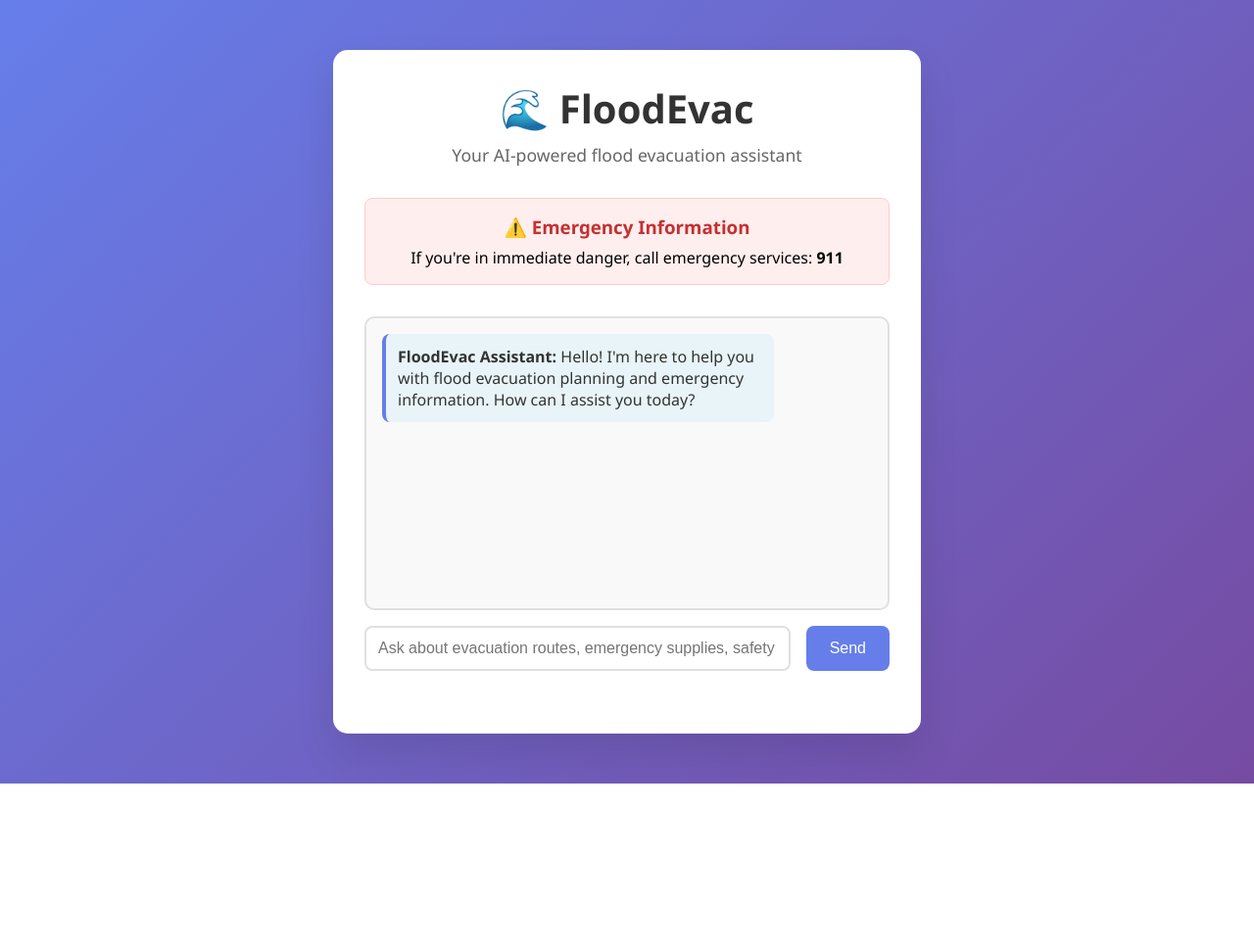
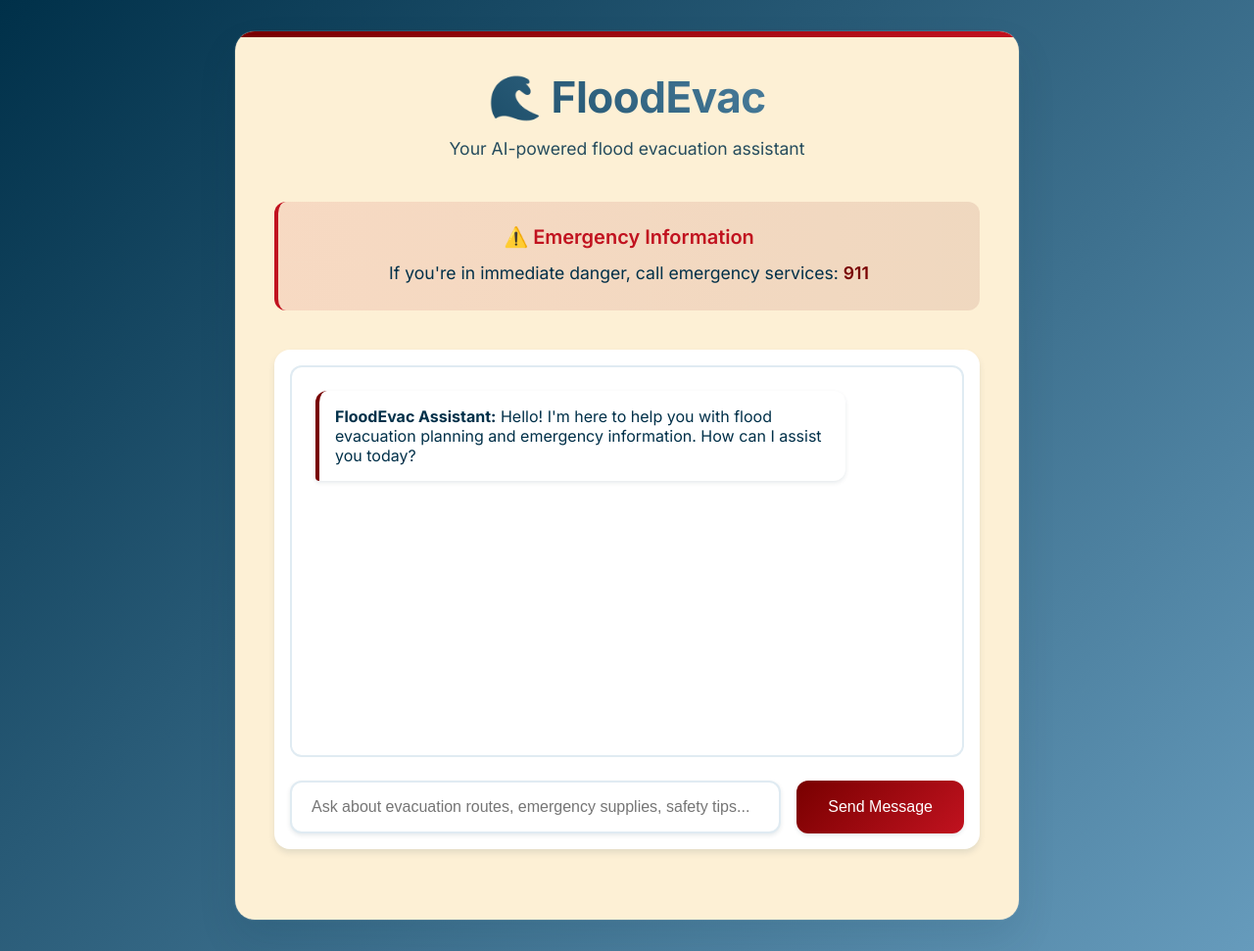
Before and after one commit to ThatMasterCoder/hackthevalley10-floodevac, a Flask app: page / in a window 1280 px wide. Shown: the whole page at 98% size. Before the commit the page ends 800 px from the top, so only its background shows below. Run offline with Flask 3, Linux system fonts and the light colour scheme.

Commit message:
added some stuff

```diff
--- a/app.py
+++ b/app.py
@@ -11,7 +11,7 @@ load_dotenv()
 genai.configure(api_key=os.getenv('GEMINI_API_KEY'))
 
 # Initialize Flask app
-app = Flask(__name__)
+app = Flask(__name__, static_url_path='/static', static_folder='static')
 
 # Initialize the Gemini model
 model = genai.GenerativeModel('gemini-2.5-flash-lite')
@@ -30,35 +30,58 @@ def generate_response():
         if not prompt:
             return jsonify({'error': 'No prompt provided'}), 400
 
-        # Add context for flood evacuation
-        flood_context = """You are a helpful AI assistant specializing in flood evacuation and emergency preparedness.
-        Provide clear, actionable advice for flood emergencies. Always prioritize safety first."""
+        # Add context for flood evacuation with more specific role definition
+        flood_context = """You are FloodEvac Assistant, an AI specialist in flood evacuation and emergency preparedness.
+        Your role is to:
+        1. Provide clear, actionable advice for flood emergencies
+        2. Help with evacuation planning and safety measures
+        3. Respond in a calm, informative manner
+        4. Always prioritize human safety first
 
-        full_prompt = f"{flood_context}\n\nUser question: {prompt}"
+        Format your responses in a clear, easy-to-read manner.
+        If you need to list steps, number them clearly.
+        If you provide emergency advice, highlight critical information."""
 
-        # Generate response using Gemini
-        response = model.generate_content(full_prompt)
+        full_prompt = f"{flood_context}\n\nUser message: {prompt}\n\nProvide a helpful, clear response:"
 
-        # Check if response has text
-        if hasattr(response, 'text') and response.text:
+        # Generate response using Gemini with safety configurations
+        try:
+            response = model.generate_content(
+                full_prompt,
+                generation_config={
+                    'temperature': 0.7,
+                    'top_p': 0.8,
+                    'top_k': 40,
+                }
+            )
+
+            # Validate the response
+            if not response:
+                raise ValueError("Empty response from Gemini API")
+
+            # Extract and validate the text
+            response_text = getattr(response, 'text', None)
+            if not response_text or not isinstance(response_text, str):
+                raise ValueError("Invalid or missing response text")
+
             return jsonify({
-                'response': response.text,
+                'response': response_text,
                 'status': 'success'
             })
-        else:
+
+        except Exception as api_error:
             return jsonify({
-                'error': 'No response generated from AI',
-                'status': 'error',
-                'debug_info': str(response)
+                'error': f'AI Generation Error: {str(api_error)}',
+                'status': 'error'
             }), 500
 
     except Exception as e:
         import traceback
         return jsonify({
-            'error': str(e),
+            'error': 'Server Error: ' + str(e),
             'status': 'error',
             'traceback': traceback.format_exc()
         }), 500
 
 if __name__ == '__main__':
-    app.run(debug=True)
+    app.run(debug=True, port=5001)
--- a/templates/index.html
+++ b/templates/index.html
@@ -4,6 +4,9 @@
     <meta charset="UTF-8">
     <meta name="viewport" content="width=device-width, initial-scale=1.0">
     <title>FloodEvac - Emergency Evacuation Assistant</title>
+    <link rel="preconnect" href="https://fonts.googleapis.com">
+    <link rel="preconnect" href="https://fonts.gstatic.com" crossorigin>
+    <link href="https://fonts.googleapis.com/css2?family=Inter:wght@400;500;600;700&display=swap" rel="stylesheet">
     <style>
         * {
             margin: 0;
@@ -11,130 +14,273 @@
             box-sizing: border-box;
         }
 
+        :root {
+            --dark-red: #780000;
+            --bright-red: #c1121f;
+            --cream: #fdf0d5;
+            --dark-blue: #003049;
+            --light-blue: #669bbc;
+            --shadow-color: rgba(0, 48, 73, 0.1);
+        }
+
         body {
-            font-family: 'Segoe UI', Tahoma, Geneva, Verdana, sans-serif;
-            background: linear-gradient(135deg, #667eea 0%, #764ba2 100%);
+            font-family: 'Inter', sans-serif;
+            background: linear-gradient(135deg, var(--dark-blue) 0%, var(--light-blue) 100%);
             min-height: 100vh;
             display: flex;
             align-items: center;
             justify-content: center;
+            padding: 2rem;
         }
 
         .container {
-            background: white;
-            padding: 2rem;
-            border-radius: 15px;
-            box-shadow: 0 20px 40px rgba(0,0,0,0.1);
-            max-width: 600px;
-            width: 90%;
+            background: var(--cream);
+            padding: 2.5rem;
+            border-radius: 20px;
+            box-shadow: 0 20px 40px var(--shadow-color),
+                       0 0 0 1px rgba(255, 255, 255, 0.1);
+            max-width: 800px;
+            width: 95%;
+            position: relative;
+            overflow: hidden;
+        }
+
+        .container::before {
+            content: '';
+            position: absolute;
+            top: 0;
+            left: 0;
+            right: 0;
+            height: 6px;
+            background: linear-gradient(90deg, var(--dark-red), var(--bright-red));
         }
 
         .header {
             text-align: center;
-            margin-bottom: 2rem;
+            margin-bottom: 2.5rem;
         }
 
         .header h1 {
-            color: #333;
-            margin-bottom: 0.5rem;
-            font-size: 2.5rem;
+            color: var(--dark-blue);
+            margin-bottom: 0.75rem;
+            font-size: 2.75rem;
+            font-weight: 700;
+            letter-spacing: -0.5px;
+            background: linear-gradient(45deg, var(--dark-blue), var(--light-blue));
+            -webkit-background-clip: text;
+            -webkit-text-fill-color: transparent;
         }
 
         .header p {
-            color: #666;
+            color: var(--dark-blue);
             font-size: 1.1rem;
+            opacity: 0.85;
+            max-width: 600px;
+            margin: 0 auto;
+            line-height: 1.6;
         }
 
         .chat-container {
             margin-bottom: 2rem;
+            background: white;
+            border-radius: 16px;
+            padding: 1rem;
+            box-shadow: 0 4px 6px var(--shadow-color);
         }
 
         .chat-box {
-            border: 2px solid #e0e0e0;
-            border-radius: 10px;
-            height: 300px;
+            border: 2px solid rgba(102, 155, 188, 0.2);
+            border-radius: 12px;
+            height: 400px;
             overflow-y: auto;
-            padding: 1rem;
-            background: #f9f9f9;
-            margin-bottom: 1rem;
+            padding: 1.5rem;
+            background: white;
+            margin-bottom: 1.5rem;
+            scroll-behavior: smooth;
+        }
+
+        .chat-box::-webkit-scrollbar {
+            width: 8px;
+        }
+
+        .chat-box::-webkit-scrollbar-track {
+            background: rgba(0, 48, 73, 0.05);
+            border-radius: 4px;
+        }
+
+        .chat-box::-webkit-scrollbar-thumb {
+            background: var(--light-blue);
+            border-radius: 4px;
         }
 
         .message {
             margin-bottom: 1rem;
-            padding: 0.75rem;
-            border-radius: 8px;
+            padding: 1rem;
+            border-radius: 12px;
+            box-shadow: 0 2px 4px var(--shadow-color);
+            position: relative;
+            transition: transform 0.2s ease;
+        }
+
+        .message:hover {
+            transform: translateY(-2px);
         }
 
         .user-message {
-            background: #667eea;
+            background: linear-gradient(135deg, var(--dark-blue), var(--light-blue));
             color: white;
-            margin-left: 20%;
+            margin-left: 15%;
+            border-bottom-right-radius: 4px;
         }
 
         .ai-message {
-            background: #e8f4f8;
-            color: #333;
-            margin-right: 20%;
-            border-left: 4px solid #667eea;
+            background: white;
+            color: var(--dark-blue);
+            margin-right: 15%;
+            border-left: 4px solid var(--dark-red);
+            border-bottom-left-radius: 4px;
         }
 
         .input-container {
             display: flex;
             gap: 1rem;
+            position: relative;
         }
 
         #promptInput {
             flex: 1;
-            padding: 0.75rem;
-            border: 2px solid #e0e0e0;
-            border-radius: 8px;
+            padding: 1rem 1.25rem;
+            border: 2px solid rgba(102, 155, 188, 0.2);
+            border-radius: 12px;
             font-size: 1rem;
             outline: none;
-            transition: border-color 0.3s;
+            transition: all 0.3s ease;
+            background: white;
+            color: var(--dark-blue);
+            box-shadow: 0 2px 4px var(--shadow-color);
         }
 
         #promptInput:focus {
-            border-color: #667eea;
+            border-color: var(--light-blue);
+            box-shadow: 0 4px 8px var(--shadow-color);
         }
 
         #sendBtn {
-            padding: 0.75rem 1.5rem;
-            background: #667eea;
+            padding: 1rem 2rem;
+            background: linear-gradient(135deg, var(--dark-red), var(--bright-red));
             color: white;
             border: none;
-            border-radius: 8px;
+            border-radius: 12px;
             cursor: pointer;
             font-size: 1rem;
-            transition: background 0.3s;
+            font-weight: 500;
+            transition: all 0.3s ease;
+            box-shadow: 0 2px 4px var(--shadow-color);
+            position: relative;
+            overflow: hidden;
+        }
+
+        #sendBtn::before {
+            content: '';
+            position: absolute;
+            top: 0;
+            left: 0;
+            width: 100%;
+            height: 100%;
+            background: linear-gradient(135deg, var(--bright-red), var(--dark-red));
+            opacity: 0;
+            transition: opacity 0.3s ease;
         }
 
         #sendBtn:hover {
-            background: #5a67d8;
+            transform: translateY(-2px);
+            box-shadow: 0 4px 8px var(--shadow-color);
+        }
+
+        #sendBtn:hover::before {
+            opacity: 1;
+        }
+
+        #sendBtn span {
+            position: relative;
+            z-index: 1;
         }
 
         #sendBtn:disabled {
             background: #ccc;
             cursor: not-allowed;
+            transform: none;
+            box-shadow: none;
+        }
+
+        #sendBtn:disabled::before {
+            display: none;
         }
 
         .loading {
             text-align: center;
-            color: #666;
+            color: var(--dark-blue);
             font-style: italic;
+            opacity: 0.7;
         }
 
         .emergency-info {
-            background: #fee;
-            border: 1px solid #fcc;
-            border-radius: 8px;
-            padding: 1rem;
-            margin-bottom: 2rem;
+            background: linear-gradient(to right, rgba(193, 18, 31, 0.1), rgba(120, 0, 0, 0.1));
+            border-left: 4px solid var(--bright-red);
+            border-radius: 12px;
+            padding: 1.5rem;
+            margin-bottom: 2.5rem;
             text-align: center;
         }
 
         .emergency-info h3 {
-            color: #c53030;
-            margin-bottom: 0.5rem;
+            color: var(--bright-red);
+            margin-bottom: 0.75rem;
+            font-size: 1.25rem;
+            font-weight: 600;
+            display: flex;
+            align-items: center;
+            justify-content: center;
+            gap: 0.5rem;
+        }
+
+        .emergency-info p {
+            color: var(--dark-blue);
+            font-size: 1.1rem;
+            line-height: 1.5;
+        }
+
+        .emergency-info strong {
+            color: var(--dark-red);
+            font-weight: 600;
+        }
+
+        @media (max-width: 640px) {
+            .container {
+                padding: 1.5rem;
+                width: 100%;
+            }
+
+            .header h1 {
+                font-size: 2rem;
+            }
+
+            .chat-box {
+                height: 350px;
+            }
+
+            .input-container {
+                flex-direction: column;
+            }
+
+            #sendBtn {
+                width: 100%;
+            }
+
+            .user-message, .ai-message {
+                margin-left: 0;
+                margin-right: 0;
+            }
         }
     </style>
 </head>
@@ -159,7 +305,7 @@
 
             <div class="input-container">
                 <input type="text" id="promptInput" placeholder="Ask about evacuation routes, emergency supplies, safety tips..." />
-                <button id="sendBtn">Send</button>
+                <button id="sendBtn"><span>Send Message</span></button>
             </div>
         </div>
     </div>
```
Also changed, not shown: static/css/styles.css (added, +271 -0 lines).
